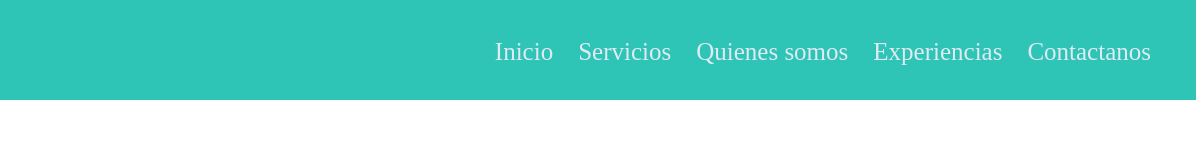
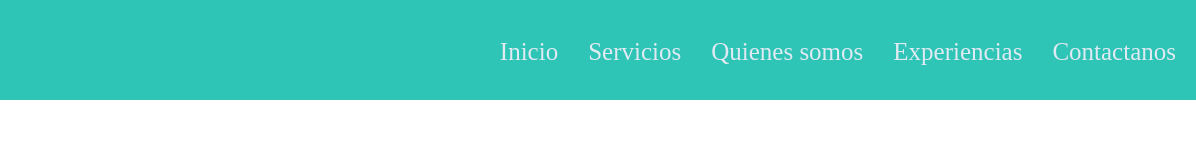
Before and after one commit to Nicolas-Saravia/landing-page, a plain HTML site: page index.html in a window 1280 px wide. Shown: the full height of the page, 84-1280 px from the left. Drawn offline with Linux system fonts and the light colour scheme.

Commit message:
landing-page

```diff
--- a/stytle.css
+++ b/stytle.css
@@ -4,6 +4,7 @@
     box-sizing: border-box;
 
 }
+
 
 header{
     width: 100%;
@@ -33,7 +34,7 @@ header{
 
 .menu ul li{
     font-size: 25px;
-    margin-right: 25px;
+    margin-left: 30px;
 }
 
 .menu a {
```
Also changed, not shown: index.html (+1 -0 lines).
